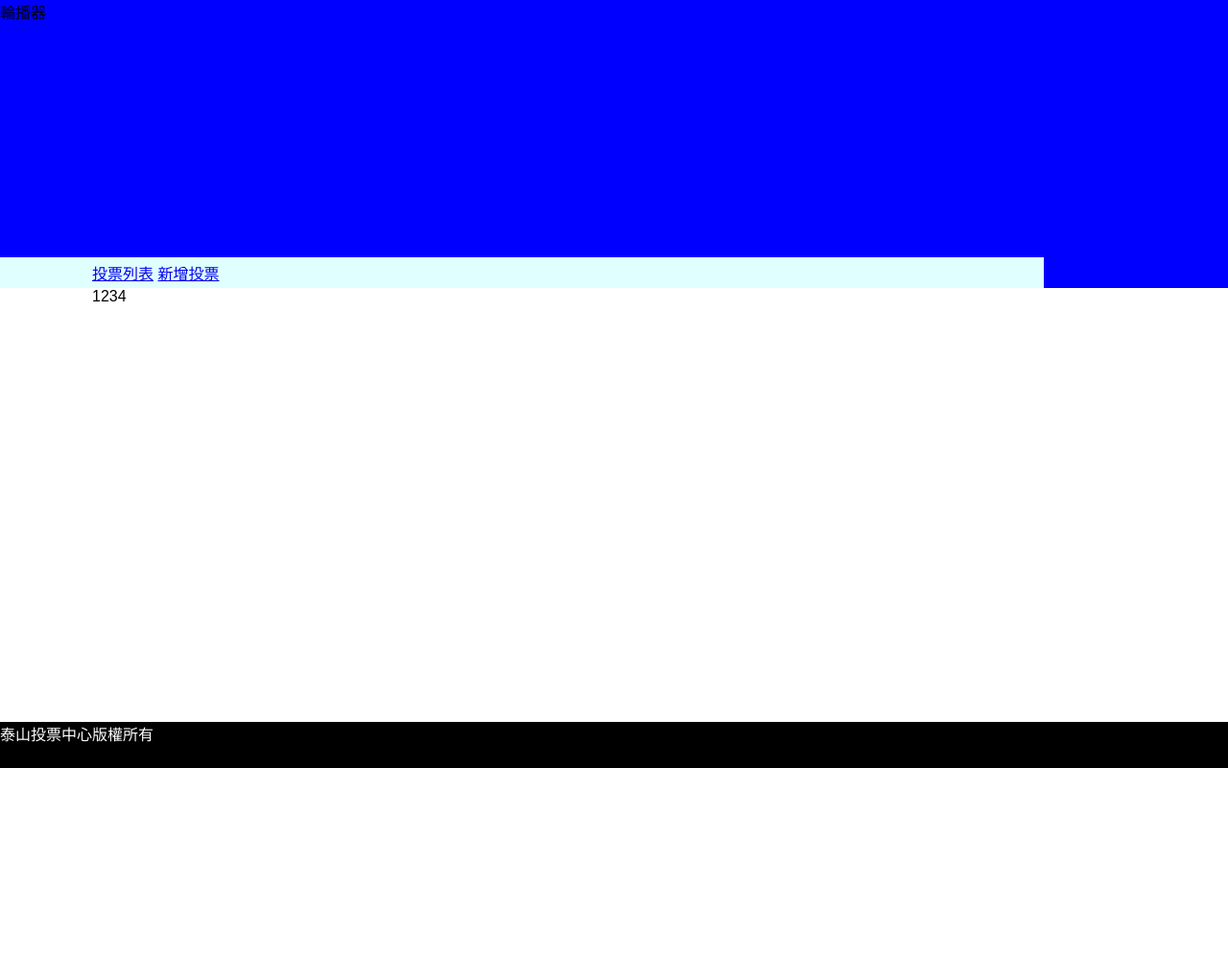
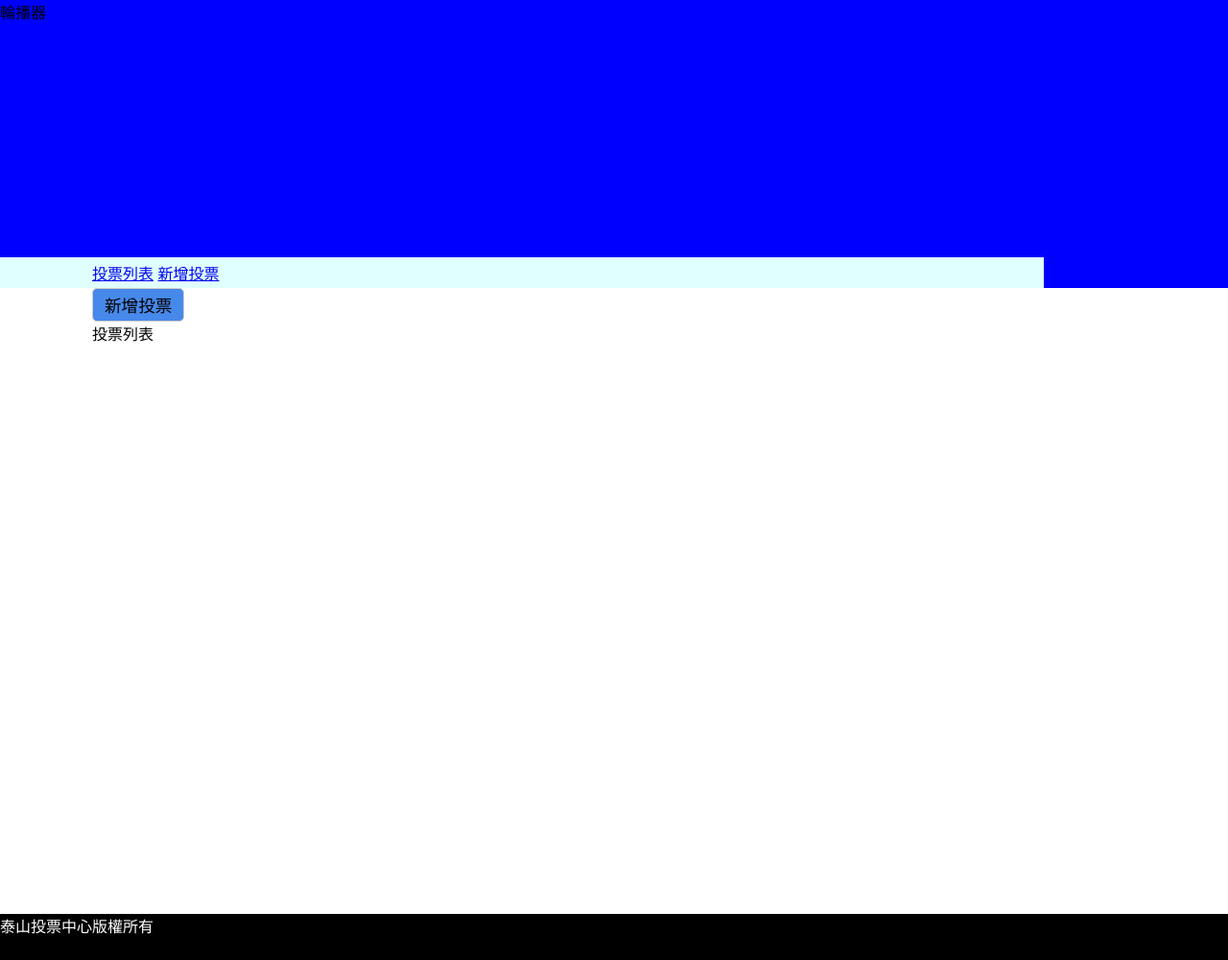
Before and after one commit to AllenYangNCTU/ClassNote-vote, a PHP site: page /back.php in a window 1280 px wide. Shown: the whole page at 96% size. Before the commit the page ends 800 px from the top, so only its background shows below. Run offline with PHP 8.4, Linux system fonts and the light colour scheme.

Commit message:
建立動態載入頁面機制

```diff
--- a/back.php
+++ b/back.php
@@ -1,5 +1,6 @@
 <!DOCTYPE html>
 <html lang="en">
+
 <head>
     <meta charset="UTF-8">
     <meta http-equiv="X-UA-Compatible" content="IE=edge">
@@ -8,17 +9,31 @@
     <link rel="stylesheet" href="./css/basic.css">
     <link rel="stylesheet" href="./css/back.css">
 </head>
+
 <body>
     <div id="header">
-    <?php include "./layout/header.php";
-              include "./layout/back_nav.php";
+        <?php include "./layout/header.php";
+        include "./layout/back_nav.php";
         ?>
     </div>
     <div id="container">
-        1234
+
+        <?php
+        if (isset($_GET['do'])) {
+            $file = "./back/" . $_GET['do'] . ".php";
+            include $file;
+        } else {
+        ?>
+            <button class="btn btn-primary" onclick="location.href='?do=add_vote'">新增投票</button>
+            <div>投票列表</div>
+        <?php
+        }
+
+        ?>
     </div>
     <div>
-        <?php include "./layout/footer.php";?>
+        <?php include "./layout/footer.php"; ?>
     </div>
 </body>
+
 </html>
--- a/css/back.css
+++ b/css/back.css
@@ -3,5 +3,5 @@
 }
 
 #container{
-    min-height: calc(100vh - 300px - 3rem);
+    min-height: calc(100vh - 100px - 3rem);
 }
--- a/css/basic.css
+++ b/css/basic.css
@@ -36,3 +36,30 @@ footer{
     background: black;
     color: white;
 }
+
+/* common components */
+.btn{
+    display: inline-block;
+    border: 1px solid #ccc;
+    border-radius: 5px;
+    background: gray;
+    padding: 0.25rem 0.75rem;
+    font-size: 1.1rem;
+    box-sizing: 0 0 10px #ccc;
+}
+
+.btn.btn-primary{
+    background-color: rgb(71, 137, 235);
+}
+
+.btn.btn-info{
+    background-color: aqua;
+}
+
+.btn.btn-danger{
+    background-color: rgb(248, 78, 78);
+}
+
+.btn.btn-warning{
+    background-color: rgb(221, 191, 17);
+}
```
Also changed, not shown: back/add_vote.php (added, +12 -0 lines).
